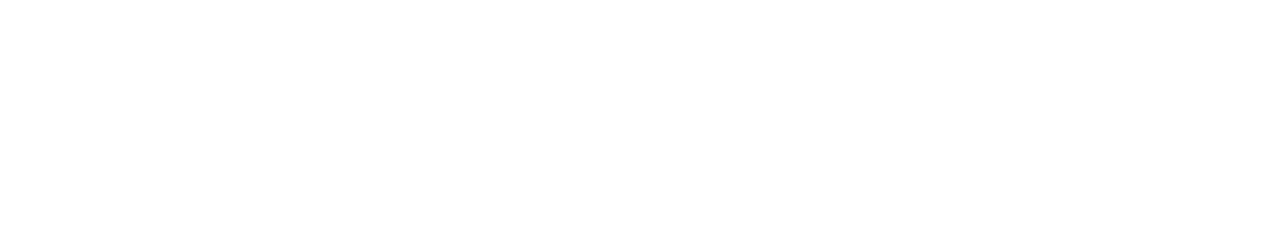
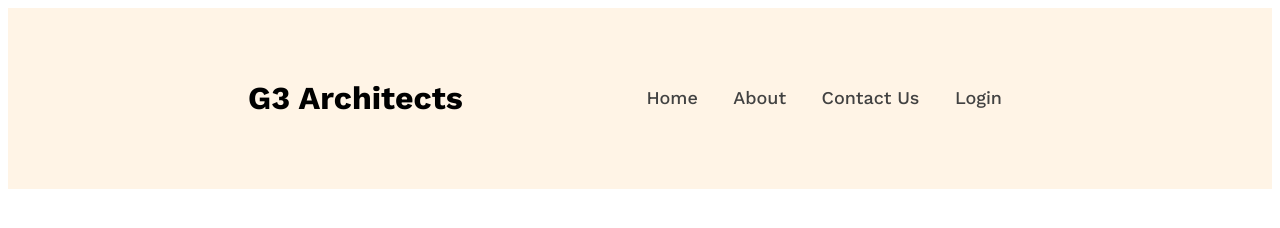
Before and after one commit to muhammad-shahin/architects-website-responsive, a plain HTML site: page index.html in a window 1280 px wide. Drawn offline with nearby package versions, Linux system fonts and the light colour scheme.

Commit message:
header section added

```diff
--- a/index.html
+++ b/index.html
@@ -1,12 +1,22 @@
 <!DOCTYPE html>
 <html lang="en">
-<head>
-  <meta charset="UTF-8">
-  <meta name="viewport" content="width=device-width, initial-scale=1.0">
-  <title>Responsive Architect Website</title>
-  <link rel="stylesheet" href="style/style.css">
-</head>
-<body>
-
-</body>
+  <head>
+    <meta charset="UTF-8" />
+    <meta name="viewport" content="width=device-width, initial-scale=1.0" />
+    <title>Responsive Architect Website</title>
+    <link rel="stylesheet" href="style/style.css" />
+  </head>
+  <body>
+    <header>
+      <div class="text-logo">
+        <h1>G3 Architects</h1>
+      </div>
+      <nav>
+        <a href="#">Home</a>
+        <a href="#">About</a>
+        <a href="#">Contact Us</a>
+        <a href="#">Login</a>
+      </nav>
+    </header>
+  </body>
 </html>
--- a/style/style.css
+++ b/style/style.css
@@ -5,4 +5,24 @@ html {
 }
 body {
   font-family: "Work Sans", sans-serif;
+  font-size: 1.6rem;
 }
+
+/* Header Section Styles*/
+header {
+  background-color: rgba(255, 144, 14, 0.1);
+  padding: 5rem 24rem;
+  display: flex;
+  justify-content: space-between;
+  align-items: center;
+}
+nav a {
+  display: inline-block;
+  text-decoration: none;
+  color: #424242;
+  text-align: center;
+  font-size: 1.8rem;
+  font-weight: 500;
+  line-height: 2.6rem;
+  margin-right: 3rem;
+}
```
